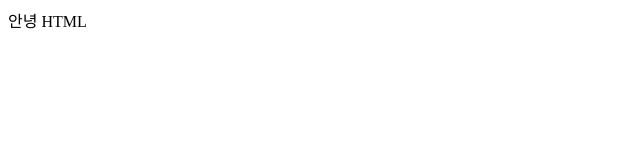
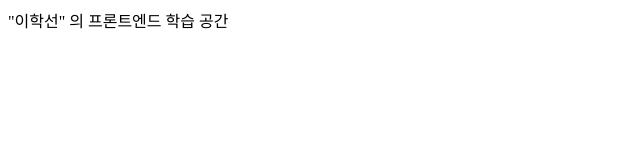
Before and after one commit to gkrtjs/---UIUX, a plain HTML site: page index.html in a window 1280 px wide. Shown: the whole page, without its empty margins (0-640 px from the left). Drawn offline with Linux system fonts and the light colour scheme.

Commit message:
index 등록

```diff
--- a/index.html
+++ b/index.html
@@ -6,7 +6,7 @@
 
 </head>
 <body>
-     안녕 HTML
+    "이학선" 의 프론트엔드 학습 공간
 
 </body>
 </html>
```
